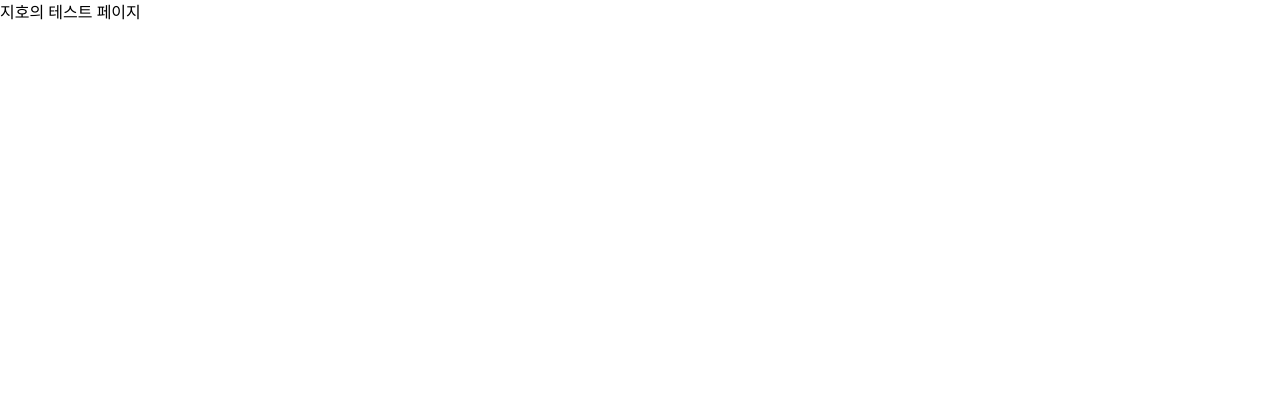
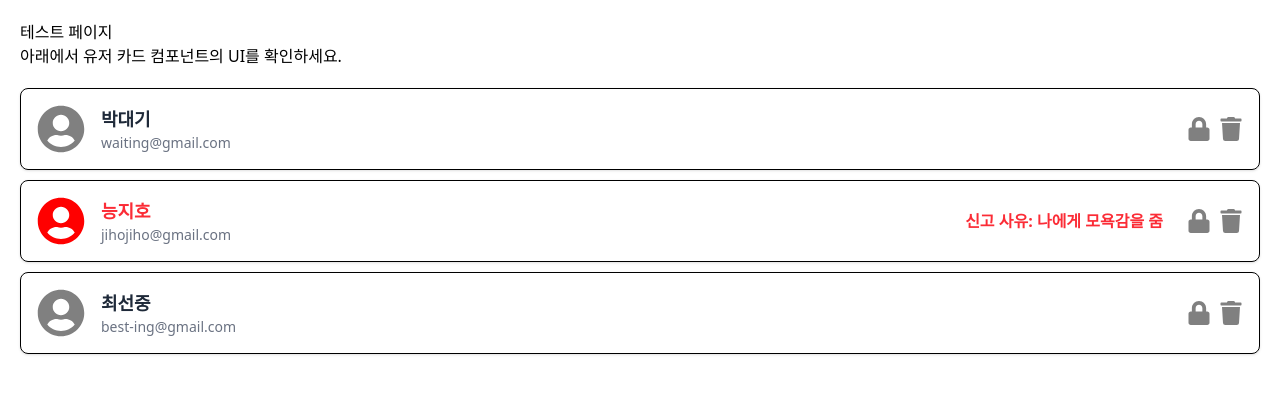
Before and after one commit to oz-main-fe-12-team4/oz_pchedule_fe, a React (Vite) app: page /testL in a window 1280 px wide. Shown: the top 394 px of the page. Built offline with nearby package versions, Linux system fonts and the light colour scheme.

Commit message:
[feat]진짜완료

```diff
--- /dev/null
+++ b/src/assets/data/dummyUser.js
@@ -0,0 +1,20 @@
+export const userList = [
+  {
+    userName: "박대기",
+    userEmail: "waiting@gmail.com",
+    isReported: false,
+    reportReason: "",
+  },
+  {
+    userName: "능지호",
+    userEmail: "jihojiho@gmail.com",
+    isReported: true,
+    reportReason: "나에게 모욕감을 줌",
+  },
+  {
+    userName: "최선중",
+    userEmail: "best-ing@gmail.com",
+    isReported: false,
+    reportReason: "",
+  },
+];
--- /dev/null
+++ b/src/components/UserCard.jsx
@@ -0,0 +1,67 @@
+import React from "react";
+import { FaUserCircle, FaLock, FaTrash } from "react-icons/fa";
+
+export default function UserCard({ user }) {
+  const { userName, userEmail, isReported, reportReason } = user;
+
+  const handleLockAccount = () => {
+    console.log("계정 잠금 버튼이 클릭되었습니다.");
+  };
+
+  const handleDeleteAccount = () => {
+    console.log("계정 삭제 버튼이 클릭되었습니다.");
+  };
+
+  return (
+    <div className="relative flex items-center space-x-4 p-4 border rounded-lg shadow-sm">
+      <FaUserCircle
+        style={
+          isReported
+            ? { color: "red", width: 48, height: 48 }
+            : { color: "gray", width: 48, height: 48 }
+        }
+      />
+      <div className="flex-1">
+        <h2
+          className={`text-lg font-semibold ${
+            isReported ? "text-red-500" : "text-gray-800"
+          }`}
+        >
+          {userName}
+        </h2>
+        <p className="text-gray-500 text-sm">{userEmail}</p>
+      </div>
+
+      {isReported && (
+        <p className="text-red-500 font-bold px-2 py-1">
+          신고 사유: {reportReason}
+        </p>
+      )}
+
+      <div className="flex space-x-2">
+        <button onClick={handleLockAccount} title="계정 잠금">
+          <FaLock
+            style={{
+              color: "gray",
+              cursor: "pointer",
+              transition: "color 0.3s ease",
+              width: 24,
+              height: 24,
+            }}
+          />
+        </button>
+        <button onClick={handleDeleteAccount} title="계정 삭제">
+          <FaTrash
+            style={{
+              color: "gray",
+              cursor: "pointer",
+              transition: "color 0.3s ease",
+              width: 24,
+              height: 24,
+            }}
+          />
+        </button>
+      </div>
+    </div>
+  );
+}
--- a/src/test/TestL.jsx
+++ b/src/test/TestL.jsx
@@ -1,4 +1,22 @@
+import React from "react";
+import UserCard from "../components/UserCard";
+import { userList } from "../assets/data/dummyUser";
+
 function TestL() {
-  return <div>지호의 테스트 페이지</div>;
+  return (
+    <div style={{ padding: "20px" }}>
+      <h1>테스트 페이지</h1>
+      <p>아래에서 유저 카드 컴포넌트의 UI를 확인하세요.</p>
+
+      <div style={{ marginTop: "20px" }}>
+        {userList.map((user, index) => (
+          <div key={index} style={{ marginBottom: "10px" }}>
+            <UserCard user={user} />
+          </div>
+        ))}
+      </div>
+    </div>
+  );
 }
+
 export default TestL;
```
